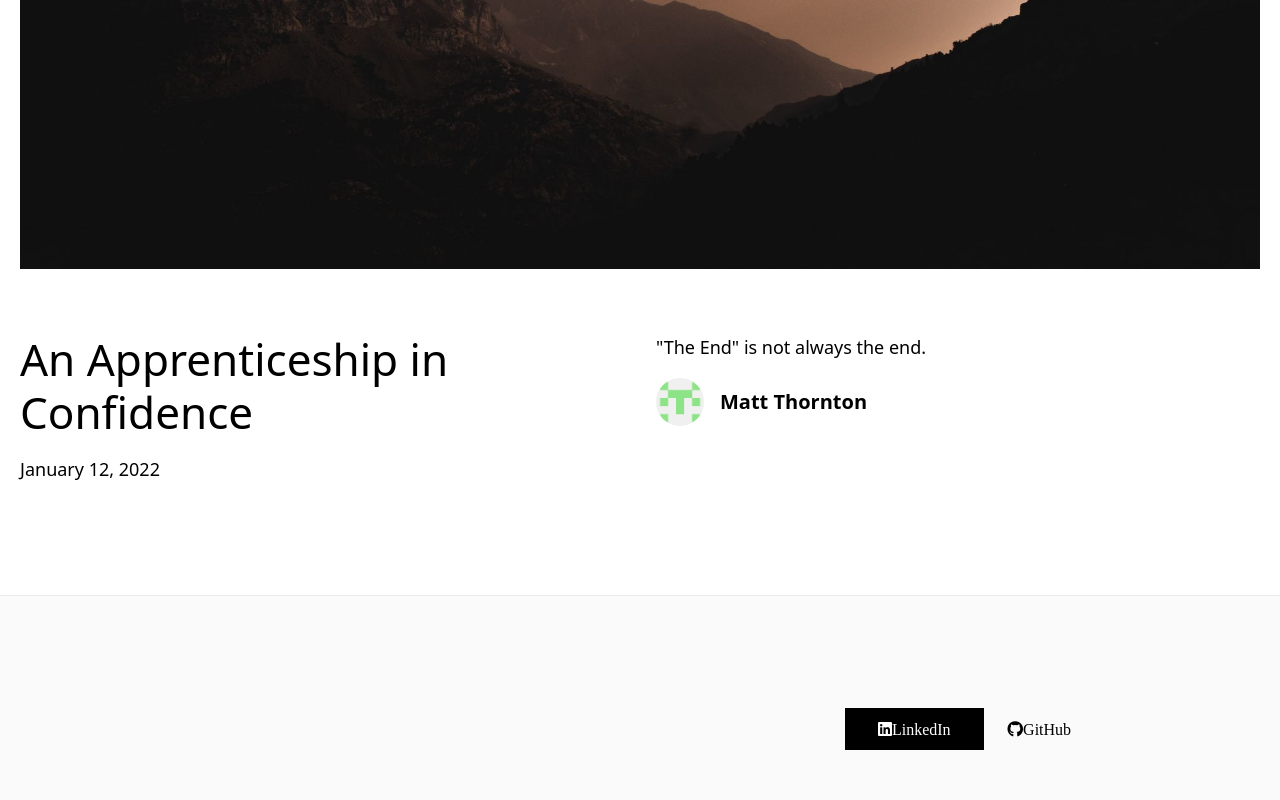
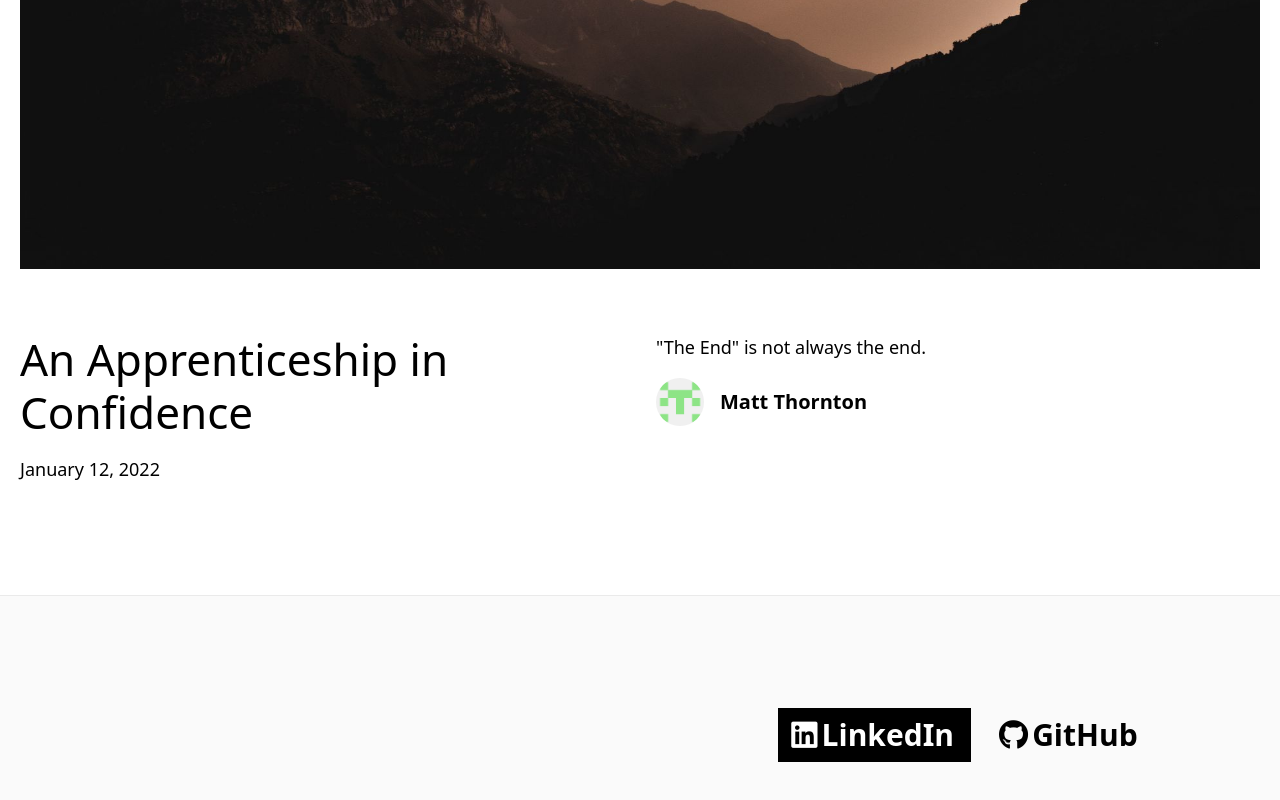
Before and after one commit to ThorntonMatthewD/dev-carolina-blog, a Next.js app: page / in a window 1280 px wide. Shown: the part 583-1383 px from the top of the page. Built offline with nearby package versions, Linux system fonts and the light colour scheme.

Commit message:
Make the footer buttons less ugly.

```diff
--- a/components/footer.js
+++ b/components/footer.js
@@ -8,18 +8,24 @@ export default function Footer() {
           <h3 className="text-4xl lg:text-5xl font-bold tracking-tighter leading-tight text-center lg:text-left mb-10 lg:mb-0 lg:pr-4 lg:w-1/2">
           </h3>
           <div className="flex flex-col lg:flex-row justify-center items-center lg:pl-4 lg:w-1/2">
+            <div className='text-3xl bg-black hover:bg-white hover:text-black border border-black text-white mx-4 px-3 py-2'>
+              <p className='fab fa-linkedin'></p>
               <a
                 href="https://www.linkedin.com/in/matthew-t-965703162/"
-              className="mx-3 bg-black hover:bg-white hover:text-black border border-black text-white font-bold py-3 px-12 lg:px-8 duration-200 transition-colors mb-6 lg:mb-0 fab fa-linkedin"
+                className="mx-1 font-bold hover:underline duration-200 transition-colors"
               >
               LinkedIn
             </a>
+            </div>
+            <div className='text-3xl px-3 py-2'>
+              <p className='fab fa-github'></p>
               <a
                 href={`https://github.com/ThorntonMatthewD`}
-              className="mx-3 font-bold hover:underline fab fa-github"
+                className="mx-1 font-bold hover:underline"
               >
                 GitHub
               </a>
+            </div>
           </div>
         </div>
       </Container>
```
Lines whose indentation alone changed are shown as unchanged.
